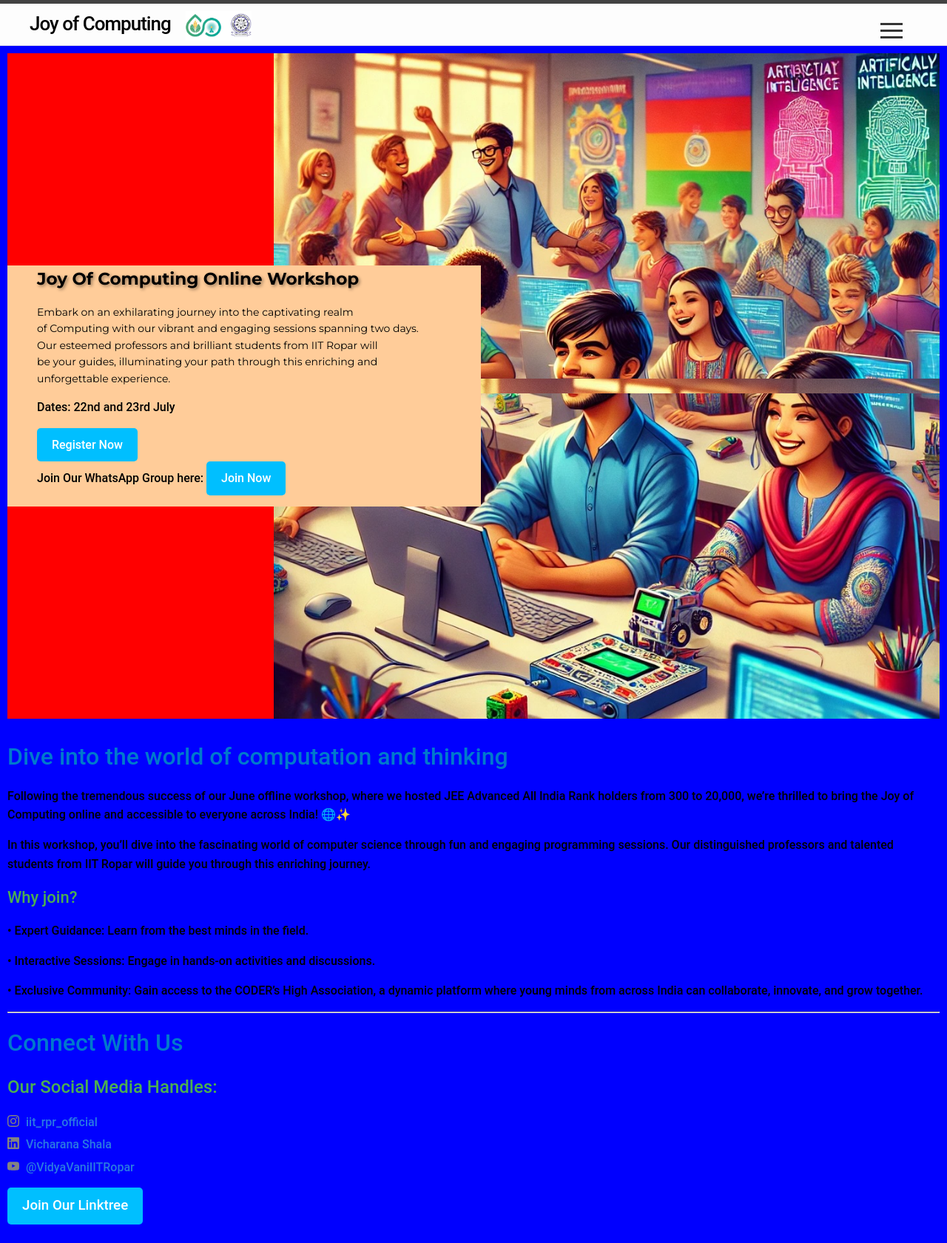
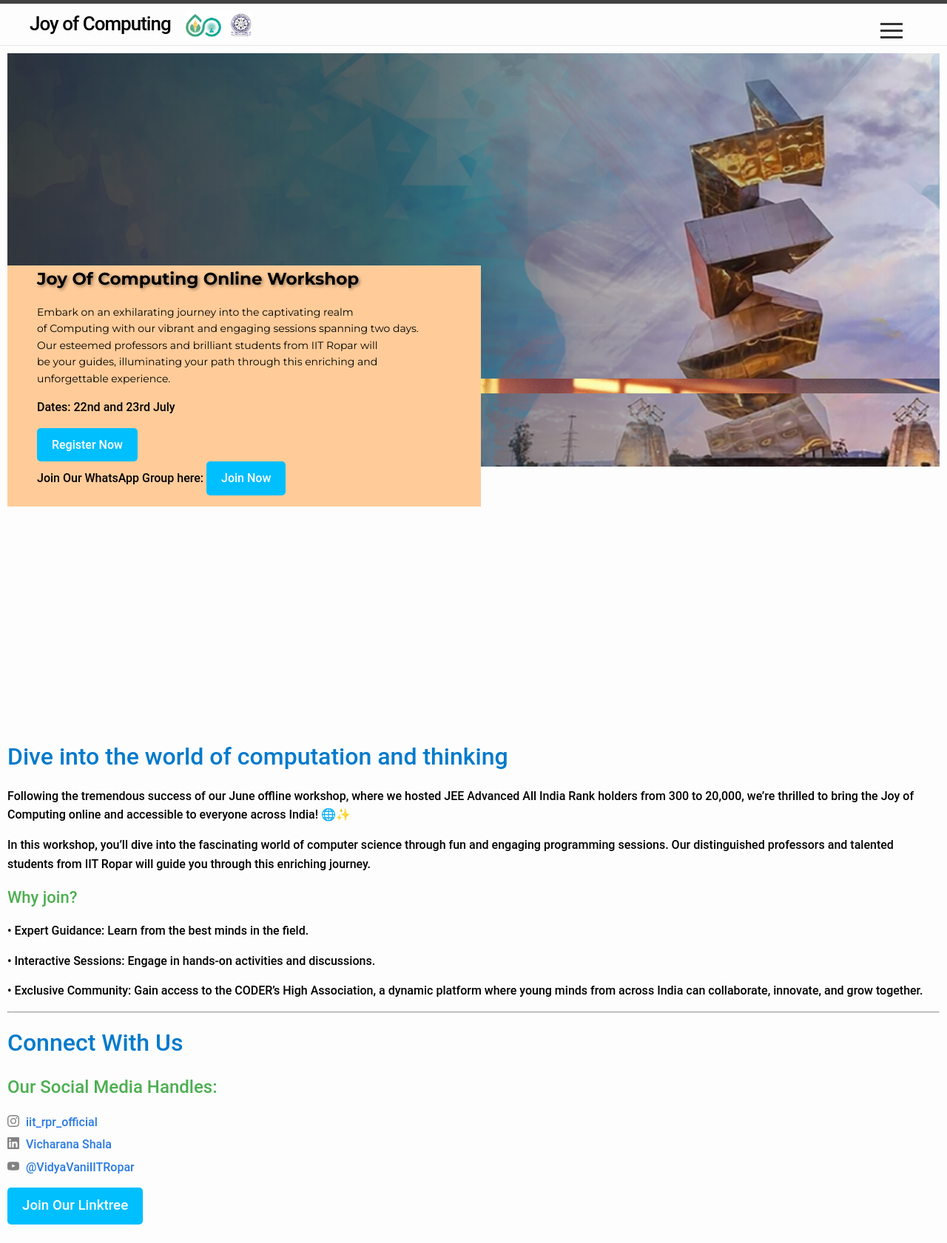
Before and after one commit to sudarshansudarshan/joc, a Jekyll site: the page built from index.markdown, in a window 1280 px wide. Shown: the whole page at 74% size. Built offline with Jekyll 4.4.1, drawn with Linux system fonts in a browser that asks for light colours.

Commit message:
Update home.html

```diff
--- a/_layouts/home.html
+++ b/_layouts/home.html
@@ -162,13 +162,13 @@ layout: default
   </style>
 </head>
 <body>
-<div class="home" style="background-color: blue ">
+<div class="home" style="">
   <!--{%- if page.title -%}
     <h1 class="page-heading">{{ page.title }}  </h1>
   {%- endif -%}-->
 
 
-  <div class="hero-section parent" style="width: 100%; height: 100vh; display: flex; width: 100%; background-color: red; background-image: url('images/joc image.jpg'); background-size: contain; background-repeat: no-repeat; background-position: right top;">
+  <div class="hero-section parent" style="width: 100%; height: 100vh; display: flex; width: 100%; background-size: contain; background-repeat: no-repeat; background-position: right top;">
     <div class="content child" style="padding-left: 40px;flex: 1; background-color: #ffcc99; box-sizing: border-box;">
 <!--       <h2 style="color: black;"><b> Joy Of Computing Online Workshop</b></h2> -->
       <h2 style="color: black; font-family: 'Montserrat', sans-serif; font-size: 23px; text-shadow: 2px 2px 4px rgba(0, 0, 0, 0.4);"><b>Joy Of Computing Online Workshop</b></h2>
```
